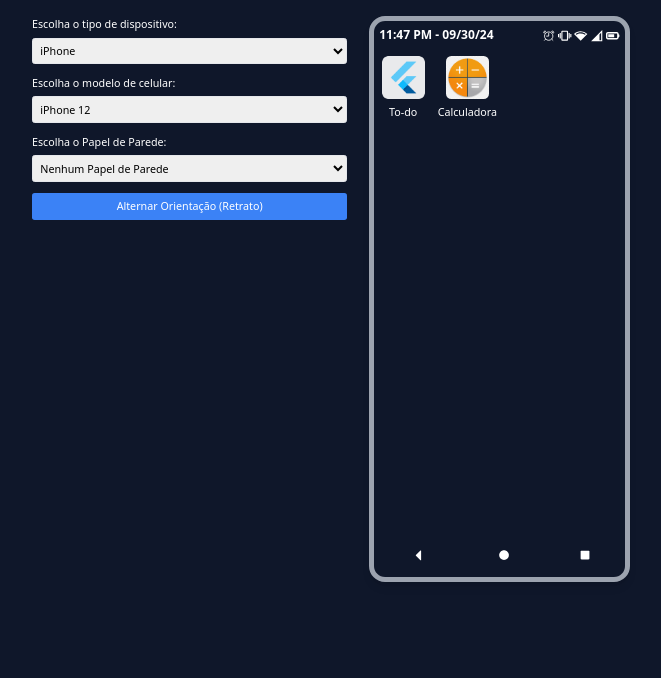
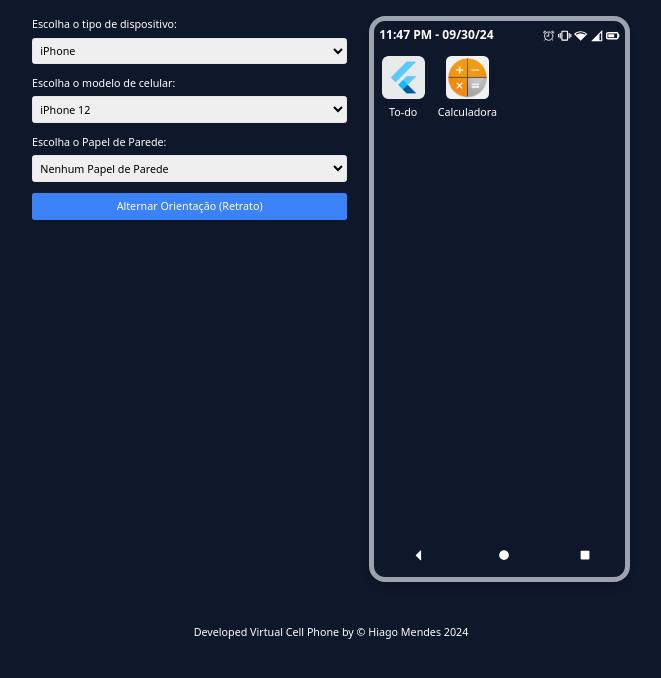
Before and after one commit to hiag0liveira/virtual-cell-phone, a React (Vite) app: page / in a window 1280 px wide. Shown: the top 678 px of the page, without its empty margins (309-970 px from the left). Built offline with nearby package versions, Linux system fonts and the light colour scheme.

Commit message:
Add FooterPage component and include it in Layout

```diff
--- /dev/null
+++ b/src/components/FooterPage.tsx
@@ -0,0 +1,13 @@
+import { Link } from "react-router-dom";
+
+const FooterPage = () => {
+  return (
+    <footer className="flex justify-center mt-16">
+      <Link to={"https://github.com/hiag0liveira"} target="_blank">
+        <p>Developed Virtual Cell Phone by &copy; Hiago Mendes 2024</p>
+      </Link>
+    </footer>
+  );
+};
+
+export default FooterPage;
--- a/src/pages/Layout.tsx
+++ b/src/pages/Layout.tsx
@@ -8,6 +8,7 @@ import bg3 from "../assets/bg3.jpg";
 import bg4 from "../assets/bg4.jpg";
 import bg5 from "../assets/bg5.jpg";
 import bg6 from "../assets/bg6.jpg";
+import FooterPage from "../components/FooterPage";
 
 interface PhoneSize {
   width: string;
@@ -169,6 +170,7 @@ const Layout: React.FC = () => {
           <Footer />
         </div>
       </div>
+      <FooterPage />
     </div>
   );
 };
```
